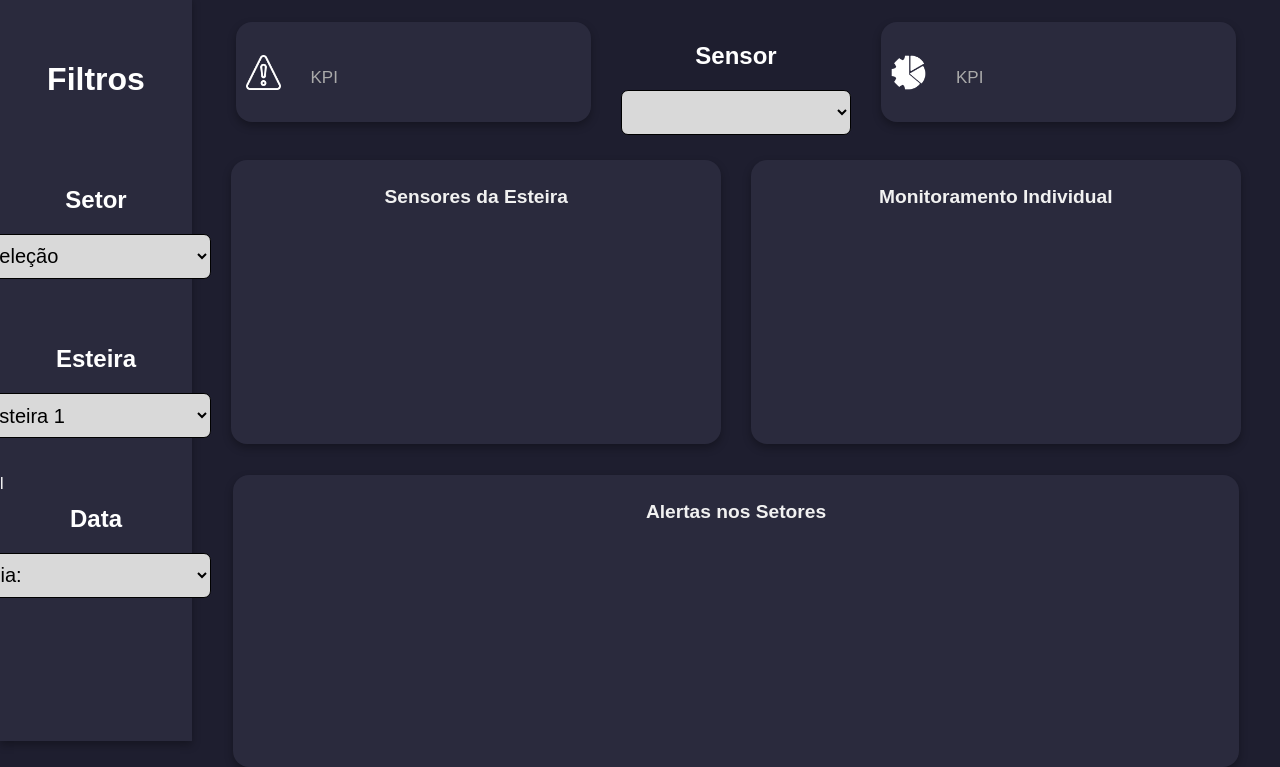
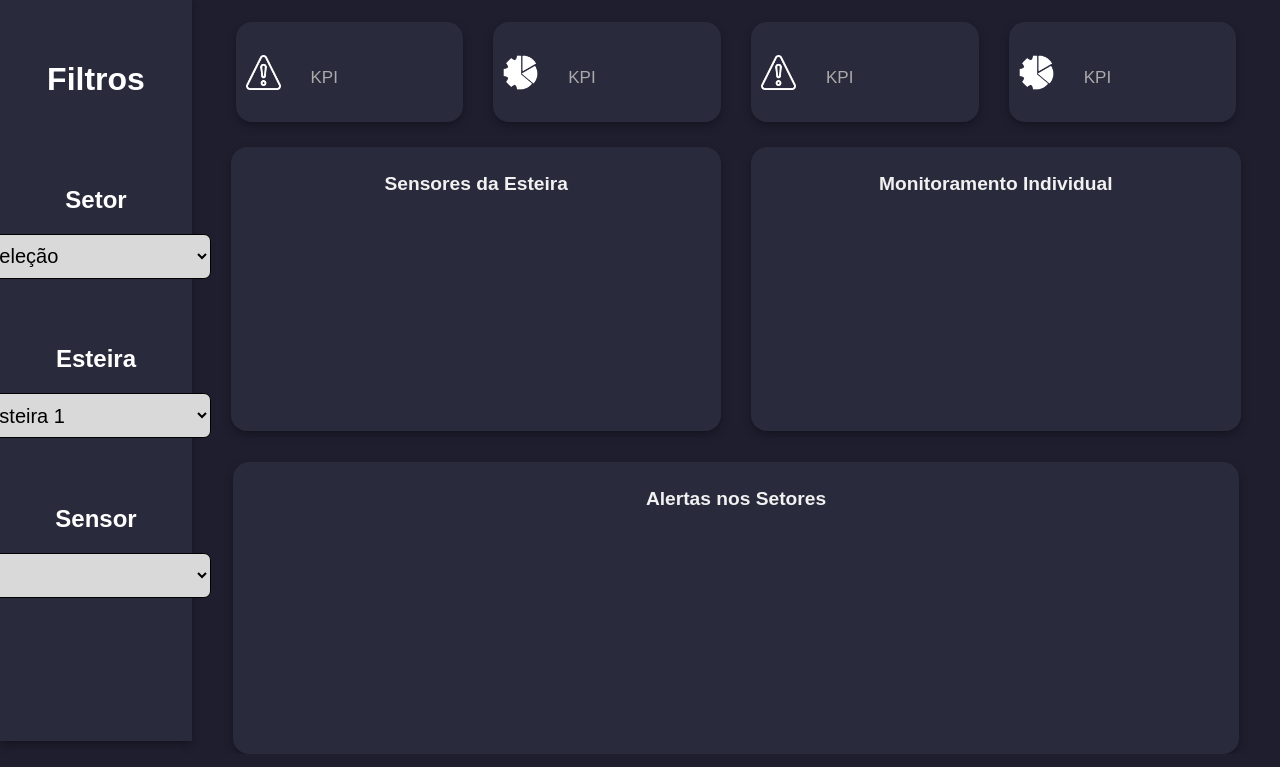
Before and after one commit to GRUPO1-PI/Site-Institucional, a website: page public/dashboard.html in a window 1280 px wide. Shown: the part 70-837 px from the top of the page. Drawn offline with nearby package versions, Linux system fonts and the light colour scheme; no server answers.

Commit message:
Dashboard reorganizada

```diff
--- a/public/CSS/dashboard.css
+++ b/public/CSS/dashboard.css
@@ -109,7 +109,7 @@ main {
     background-color: #2a2a3d;
     border-radius: 16px;
     padding: 10px;
-    width: 300vh;
+    width: 150vh;
     height: 10vh;
     align-items: center;
     font-size: 20px;
--- a/public/JS/dashboard.js
+++ b/public/JS/dashboard.js
@@ -151,7 +151,7 @@ function atualizarGrafico() {
         .catch(function (error) {
             console.error(`Erro na obtenção dos dados p/ gráfico: ${error.message}`);
         });
-    // atualizarGrafico()
+    atualizarGrafico()
 }
 
 
--- a/public/dashboard.html
+++ b/public/dashboard.html
@@ -7,6 +7,8 @@
     <title>Sonicorp - Dashboard</title>
     <link rel="stylesheet" href="../CSS/dashboard.css">
     <link rel="shortcut icon " href="../IMG/sonicorp.png">
+    <script src="../JS/dashboard.js"></script>
+    <script src="https://cdn.jsdelivr.net/npm/chart.js"></script>
 </head>
 
 <body onload="obterDados()">
@@ -73,13 +75,8 @@
                 </select>
             </div>
             <div class="filtroSelect">
-                <h2 class="tituloSelect">Data</h2>
-                <select onchange="obterDados()" id="select_dia">
-                    <option value="0" disabled selected>Dia:</option>
-                    <option id="optSensor1" value="A24">06/05/2025</option>
-                    <option id="optSensor2" value="H34">07/05/2025</option>
-                    <option id="optSensor3" value="C04">08/05/2025</option>
-                    <option id="optSensor4" value="X94">09/05/2025</option>
+                <h2 id="tituloSensor">Sensor</h2>
+                <select onchange="obterDados2()" id="select_sensor">
                 </select>
             </div>
 
@@ -95,13 +92,19 @@
                         <p id="KPI1_paragrafo">KPI</p>
                     </div>
                 </div>
-                <div>
+                <div class="card">
+                    <img src="../IMG/setor.png" alt="">
+                    <div class="info">
+                        <p id="KPI1_paragrafo">KPI</p>
+                    </div>
+                </div>
+                <div class="card">
+                    <img src="../IMG/alerta.png" alt="">
+                    <div class="info">
+                        <p id="KPI1_paragrafo">KPI</p>
+                    </div>
+                </div>
 
-                    <h2 id="tituloSensor">Sensor</h2>
-                    <select onchange="obterDados2()" id="select_sensor">
-                    </select>
-
-                </div>
                 <div class="card">
                     <img src="../IMG/setor.png" alt="">
                     <div class="info">
@@ -136,5 +139,3 @@
 </body>
 
 </html>
-<script src="../JS/dashboard.js"></script>
-<script src="https://cdn.jsdelivr.net/npm/chart.js"></script>l
```
Also changed, not shown: 1 other file.
